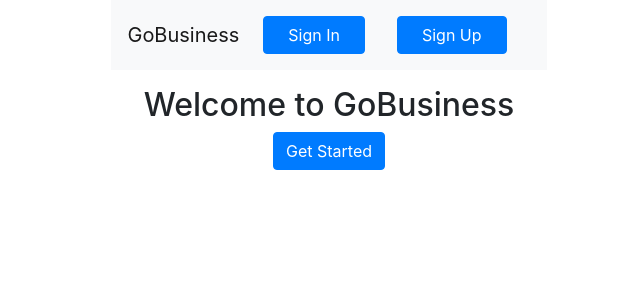
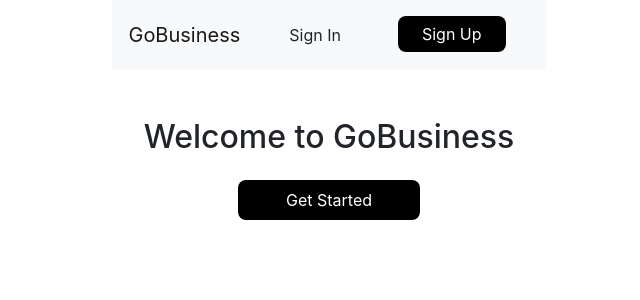
Before and after one commit to BuildForSDG/GoBusiness, a React (Create React App) app in the folder frontend/: page / in a window 1280 px wide. Shown: the top 300 px of the page, without its empty margins (311-951 px from the left). Built offline with nearby package versions, Linux system fonts and the light colour scheme.

Commit message:
Bug_linting

```diff
--- a/frontend/src/App.css
+++ b/frontend/src/App.css
@@ -13,8 +13,19 @@ body{
   justify-content: center;
 }
 .container{
+  width: 100%;
+  height: auto;
   display: flex;
   flex-direction: column;
   align-items: center;
   justify-content: center;
 }
+.btn-primary{
+  outline: none;
+  background-color: black !important;
+  border: none !important;
+  border-radius: 0.5rem!important;
+}
+.signin{
+  background-color: none !important;
+}
--- a/frontend/src/App.js
+++ b/frontend/src/App.js
@@ -19,7 +19,7 @@ class App extends Component {
               <div className="collapse navbar-collapse">
                 <ul className="navbar-nav ml-auto">
                   <li className="navbar-item">
-                    <Link to="/signin" className="nav-link"><button className="btn btn-primary px-4 signin">Sign In</button></Link>
+                    <Link to="/signin" className="nav-link"><button className="btn px-4 signin">Sign In</button></Link>
                   </li>
                   <li className="navbar-item">
                     <Link to="/signup" className="nav-link"><button className="btn btn-primary px-4 mx-3 signup">Sign Up</button></Link>
@@ -27,9 +27,6 @@ class App extends Component {
                 </ul>
               </div>
           </nav>
-        <div className="row text-center mt-3">
-
-        </div>
       </div>
       <Route path="/" exact component={ Home } />
       <Route path="/signup" component={ SignUp } />
--- a/frontend/src/components/home.component.js
+++ b/frontend/src/components/home.component.js
@@ -6,9 +6,9 @@ export default class Home extends Component {
   render() {
     return (
 
-            <div className="col-sm-12 text-center">
+            <div className="col-sm-12 text-center py-5">
                 <h2>Welcome to GoBusiness</h2>
-                <button className="btn btn-primary">Get Started</button>
+                <button className="btn btn-primary px-5 py-2 my-3">Get Started</button>
             </div>
 
     );
```
Also changed, not shown: frontend/package.json (+8 -7 lines), frontend/src/components/signin.component.js (line endings or trailing spaces).
